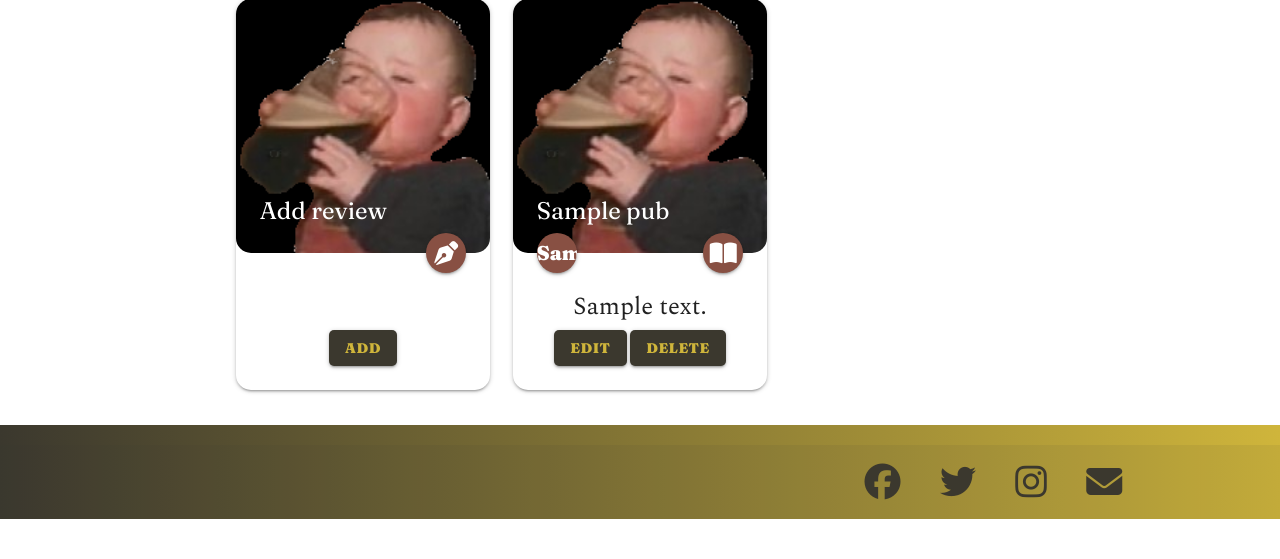
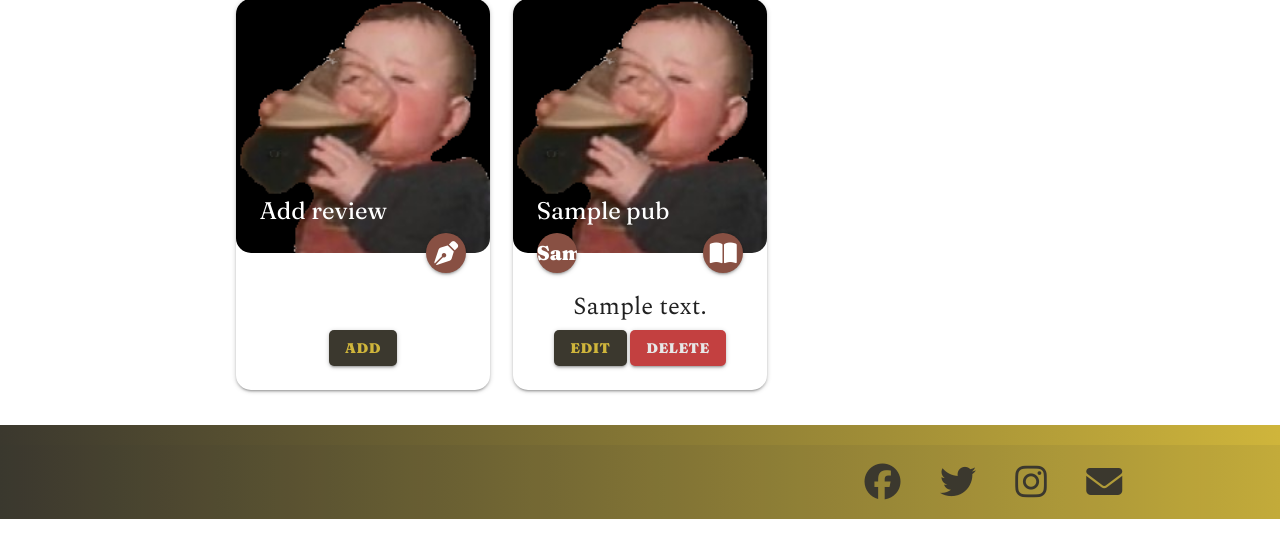
Before and after one commit to kiehozero/Focloir, a Flask app: page /my_reviews/1 in a window 1280 px wide. Shown: the part 241-800 px from the top of the page. Run offline with Flask 2, Linux system fonts and the light colour scheme; the visitor is signed in with stand-in values (Sample User, id 1); a database or web service that is not in the repository returns one stand-in record (values such as "Sample title"); some libraries are stand-ins or nearby versions.

Commit message:
Addition: CSS/JS for admin and user buttons

```diff
--- a/templates/my_reviews.html
+++ b/templates/my_reviews.html
@@ -1,7 +1,7 @@
 {% extends "main.html" %}
 
     {% block title %}
-        My reviews
+        {{ username }}
     {% endblock %}
 
     {% block content %}
@@ -72,11 +72,13 @@
                                 <div class="center-align">
                                     <a
                                         class="btn review-card-button"
+                                        id="userEdit"
                                         href="{{ url_for('edit_review', review_id=review._id) }}">
                                         Edit
                                     </a>
                                     <a
-                                        class="btn review-card-button"
+                                        class="btn delete-button"
+                                        id="userDelete"
                                         href="{{ url_for('delete_review', review_id=review._id) }}">
                                         Delete
                                     </a>
```
Also changed, not shown: static/js/script.js (line endings or trailing spaces).
